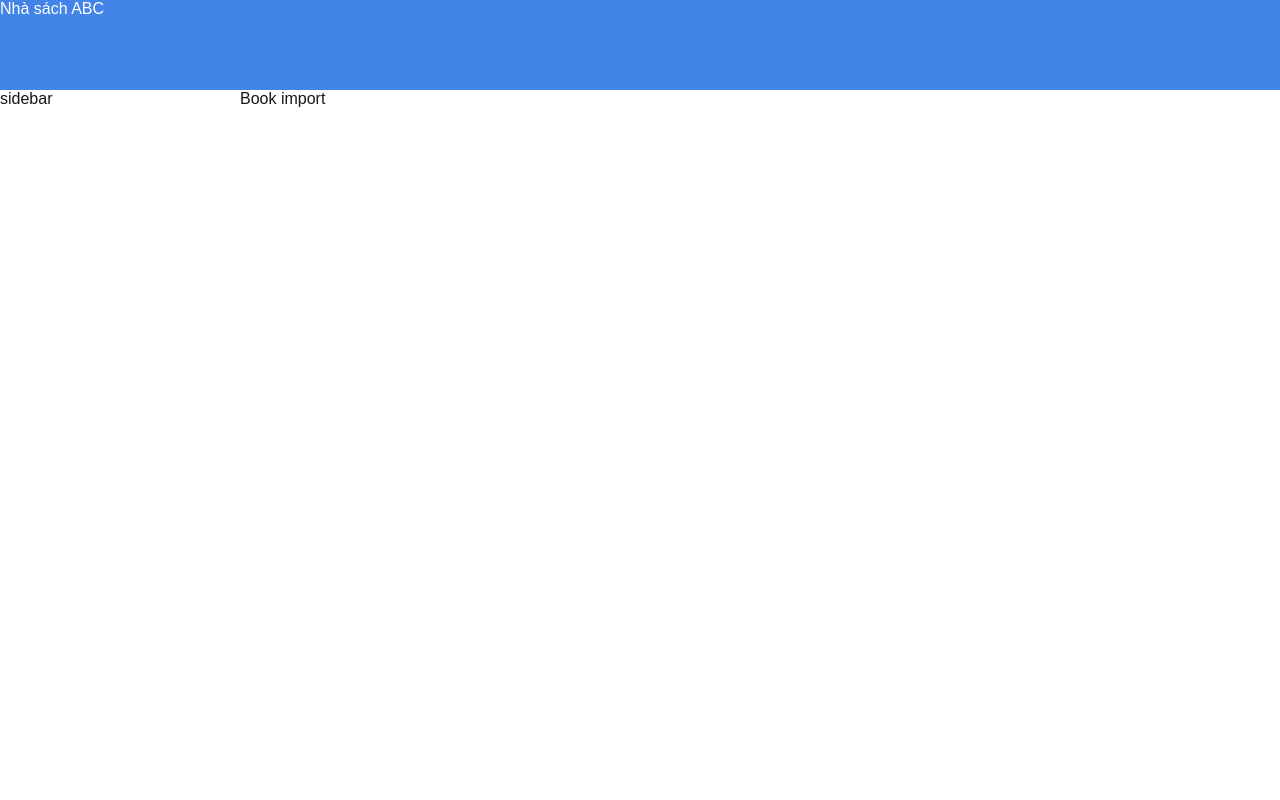
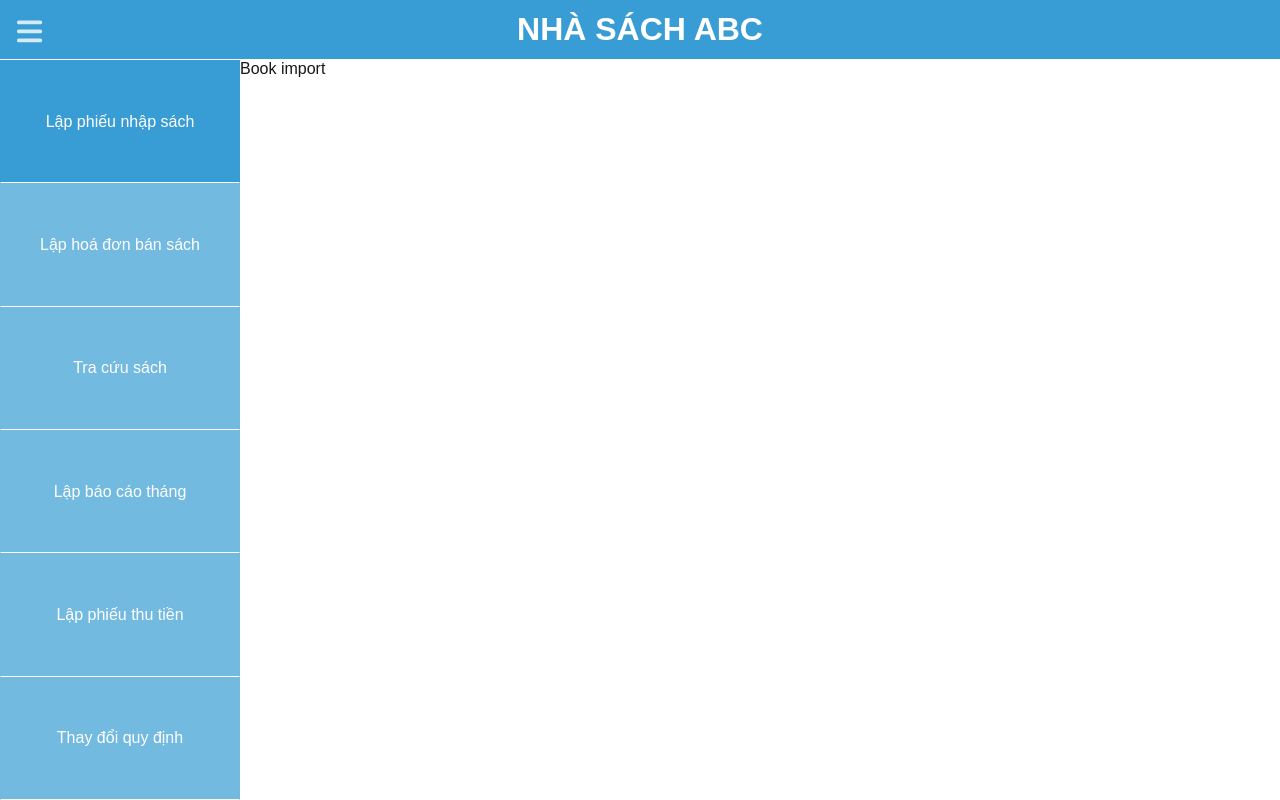
Before and after one commit to nhankhtn/manage-book, a Next.js app in the folder frontend/: page /book-import in a window 1280 px wide. Built offline with nearby package versions, Linux system fonts and the light colour scheme.

Commit message:
nhankhtn: design header & sidebar component

```diff
--- a/frontend/src/app/globals.css
+++ b/frontend/src/app/globals.css
@@ -2,8 +2,8 @@
   --bg-color: #ffffff;
   --foreground: #171717;
 
-  --height-header: 90px;
-  --bg-header: #4284e8;
+  --height-header: 60px;
+  --bg-header: #399dd5;
   --width-sidebar: 240px;
 }
 
@@ -14,6 +14,7 @@ html,
 body {
   max-width: 100vw;
   overflow-x: hidden;
+  height: 100vh;
 }
 
 body {
@@ -40,7 +41,12 @@ a {
   display: flex;
   flex-direction: column;
   position: relative;
+  height: 100%;
 }
 .container {
   display: flex;
+  flex: 1;
 }
+.content {
+  flex: 1;
+}
--- /dev/null
+++ b/frontend/src/app/layout.client.js
@@ -0,0 +1,27 @@
+"use client";
+
+import Header from "@/components/Header";
+import Sidebar from "@/components/Sidebar";
+import { ModalProvider } from "@/context/Modal"
+import "./globals.css";
+import { useState } from "react";
+
+export default function LayoutClient({ children }) {
+    const [isShowSidebar, setShowSidebar] = useState(true);
+
+    const toggleSidebar = () => {
+        setShowSidebar(!isShowSidebar);
+    }
+
+    return <ModalProvider>
+        <div className='root'>
+            <Header toggleSidebar={toggleSidebar} />
+            <div className='container'>
+                <Sidebar show={isShowSidebar} />
+                <main className='content'>
+                    {children}
+                </main>
+            </div>
+        </div>
+    </ModalProvider>
+}
--- a/frontend/src/app/layout.js
+++ b/frontend/src/app/layout.js
@@ -1,8 +1,5 @@
 import localFont from "next/font/local";
-import "./globals.css";
-import Header from "@/components/Header";
-import Sidebar from "@/components/Sidebar";
-import { ModalProvider } from "@/context/Modal"
+import LayoutClient from "./layout.client";
 
 
 const geistSans = localFont({
@@ -25,17 +22,9 @@ export default function RootLayout({ children }) {
   return (
     <html lang="en">
       <body className={`${geistSans.variable} ${geistMono.variable}`}>
-        <ModalProvider>
-          <div class='root'>
-            <Header />
-            <div class='container'>
-              <Sidebar />
-              <main class='content'>
-                {children}
-              </main>
-            </div>
-          </div>
-        </ModalProvider>
+        <LayoutClient>
+          {children}
+        </LayoutClient>
       </body>
     </html>
   );
--- a/frontend/src/components/Button/Button.module.scss
+++ b/frontend/src/components/Button/Button.module.scss
@@ -15,7 +15,7 @@
   background-color: var(--bg-header);
 
   &.active {
-    background-color: #ebebeb;
+    opacity: 1;
   }
   &.outline {
     background-color: #fff;
--- a/frontend/src/components/Header/Header.js
+++ b/frontend/src/components/Header/Header.js
@@ -1,5 +1,17 @@
+"use client";
+import { FontAwesomeIcon } from "@fortawesome/react-fontawesome";
 import styles from "./Header.module.scss";
+import { faBars } from "@fortawesome/free-solid-svg-icons";
 
-export default function Header() {
-    return <header className={styles.wrapper}>Nhà sách ABC</header>
+export default function Header({ toggleSidebar }) {
+    const handleClick = () => {
+        toggleSidebar();
+    }
+
+    return <header className={styles.wrapper}>
+        <button type="button" onClick={handleClick} title="Menu" className={styles['btn-menu']}>
+            <FontAwesomeIcon icon={faBars} />
+        </button>
+        <h1 className={styles.heading}>NHÀ SÁCH ABC</h1>
+    </header>
 }
--- a/frontend/src/components/Header/Header.module.scss
+++ b/frontend/src/components/Header/Header.module.scss
@@ -2,4 +2,28 @@
   height: var(--height-header);
   background-color: var(--bg-header);
   color: #fff;
+  border-bottom: 1px solid #ffffff !important;
+  position: relative;
+  display: flex;
+  align-items: center;
+  justify-content: center;
 }
+.heading {
+  font-weight: 800;
+}
+.btn-menu {
+  position: absolute;
+  top: 0;
+  left: 0;
+  width: var(--height-header);
+  height: var(--height-header);
+  background-color: transparent;
+  padding: 16px;
+  color: #fff;
+  border: none;
+  cursor: pointer;
+  font-size: 1.8rem;
+  &:hover {
+    opacity: 0.8;
+  }
+}
--- a/frontend/src/components/Modal/Modal.js
+++ b/frontend/src/components/Modal/Modal.js
@@ -18,7 +18,7 @@ export default function Modal({ show, success = true, onHide }) {
 
     return <div className={styles.overlay}>
         <div className={styles.content}>
-            <button className={styles["btn-close"]} onClick={onHide}>
+            <button type="button" title="Close" className={styles["btn-close"]} onClick={onHide}>
                 <span>&times;</span>
             </button>
             {
--- a/frontend/src/components/Sidebar/Sidebar.js
+++ b/frontend/src/components/Sidebar/Sidebar.js
@@ -1,5 +1,18 @@
+"use client";
+
+import { MENU_ITEMS } from "@/constants";
 import styles from "./Sidebar.module.scss";
+import Button from "../Button";
+import { usePathname } from "next/navigation";
 
-export default function Sidebar() {
-    return <aside className={styles.wrapper}>sidebar</aside>
+export default function Sidebar({ show }) {
+    const pathname = usePathname();
+
+    return <aside className={`${styles.wrapper} ${!show ? styles.hidden : ""}`}>
+        <div className={styles["wrapper-menu"]}>
+            {MENU_ITEMS.map((item, index) => (
+                <Button key={index} active={item.to === pathname} to={item.to} className={styles['menu-item']}>{item.title}</Button>
+            ))}
+        </div>
+    </aside>
 }
--- a/frontend/src/components/Sidebar/Sidebar.module.scss
+++ b/frontend/src/components/Sidebar/Sidebar.module.scss
@@ -1,3 +1,25 @@
 .wrapper {
   width: var(--width-sidebar);
+  transition: width 0.3s ease;
+  overflow: hidden;
+  &.hidden {
+    width: 0;
+  }
 }
+
+.wrapper-menu {
+  height: 100%;
+  display: flex;
+  flex-direction: column;
+  justify-content: space-around;
+  transition: opacity 0.3s ease;
+}
+.hidden .wrapper-menu {
+  opacity: 0;
+}
+.menu-item {
+  flex: 1;
+  opacity: 0.7;
+  border-radius: 0 !important;
+  border-bottom: 1px solid #fff !important;
+}
--- /dev/null
+++ b/frontend/src/constants/index.js
@@ -0,0 +1,26 @@
+export const MENU_ITEMS = [
+    {
+        title: "Lập phiếu nhập sách",
+        to: "/book-import"
+    },
+    {
+        title: "Lập hoá đơn bán sách",
+        to: "/book-sell"
+    },
+    {
+        title: "Tra cứu sách",
+        to: "/book-search"
+    },
+    {
+        title: "Lập báo cáo tháng",
+        to: "/month-report"
+    },
+    {
+        title: "Lập phiếu thu tiền",
+        to: "/collect-money"
+    },
+    {
+        title: "Thay đổi quy định",
+        to: "/change-rules"
+    }
+]
```
